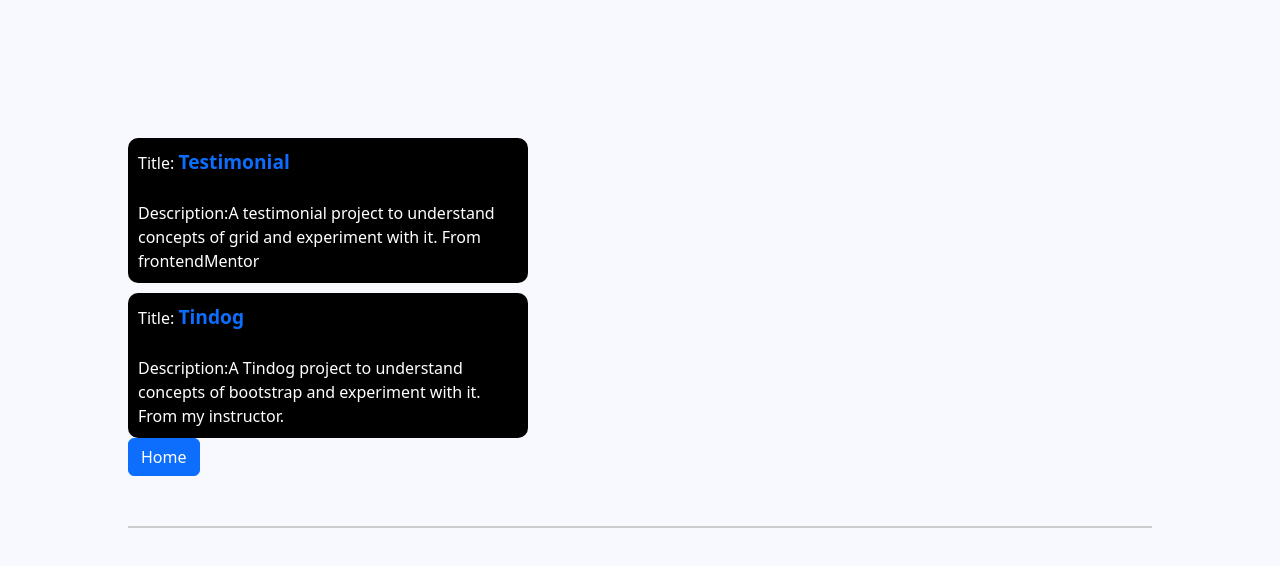
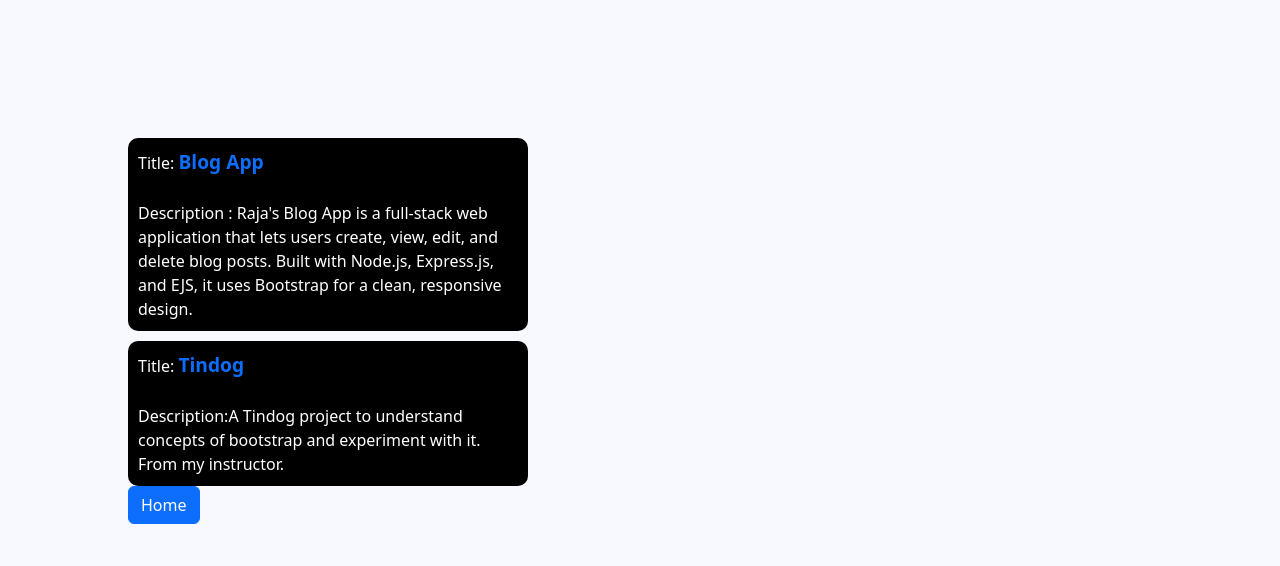
Before and after one commit to Raja-Yoken-SSR/portfolio-project, a plain HTML site: page index.html in a window 1280 px wide. Shown: the part 1860-2426 px from the top of the page. Drawn offline with nearby package versions, Linux system fonts and the light colour scheme.

Commit message:
Update index.html
added a recent nlog app project

```diff
--- a/index.html
+++ b/index.html
@@ -147,14 +147,14 @@
             </div>
         </div>
         <div class="testimonials-2">
-            <a href="testimonial.html">
+            <a href="https://blog-app-ldwn.onrender.com/">
                 <div class="box">
                     <div class="night">
-                        Title: <span>Testimonial</span>
+                        Title: <span>Blog App</span>
                         <br><br>
                     </div>
-                    Description:A testimonial project to understand concepts of grid
-                    and experiment with it. From frontendMentor
+                    Description : Raja's Blog App is a full-stack web application that lets users create, view, edit, and delete blog posts.
+                    Built with Node.js, Express.js, and EJS, it uses Bootstrap for a clean, responsive design.
                 </div>
             </a>
             <a href="tindog.html">
```
